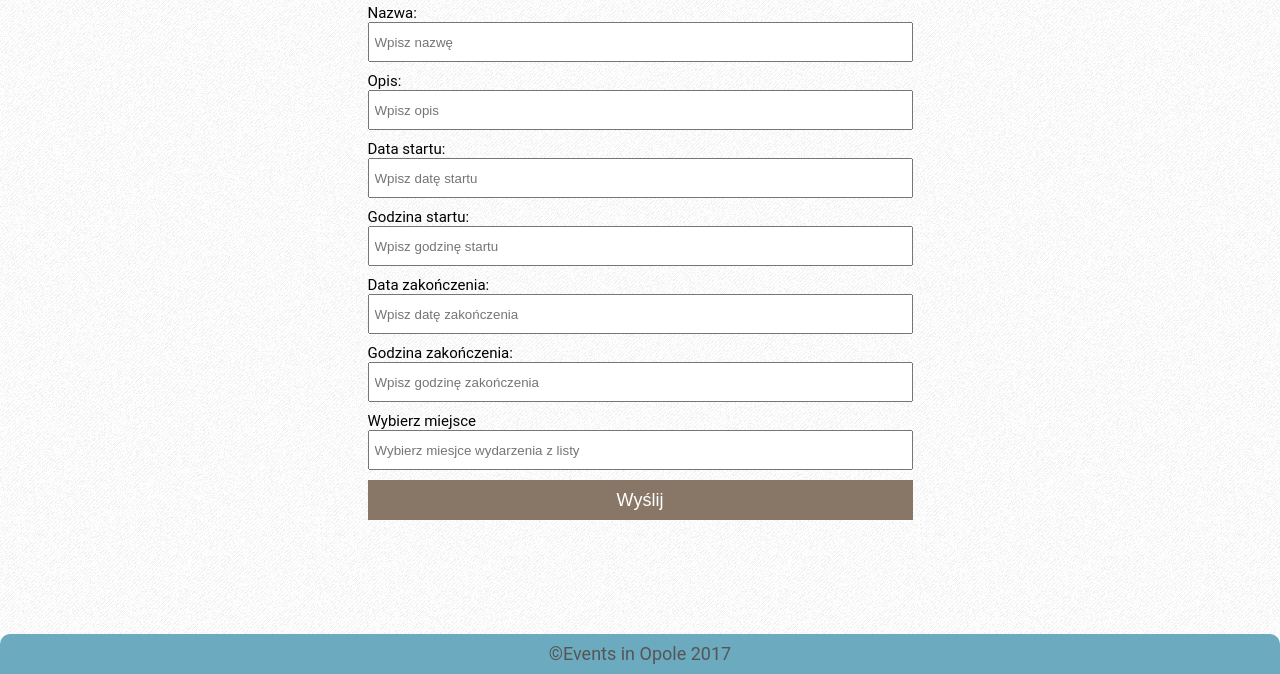
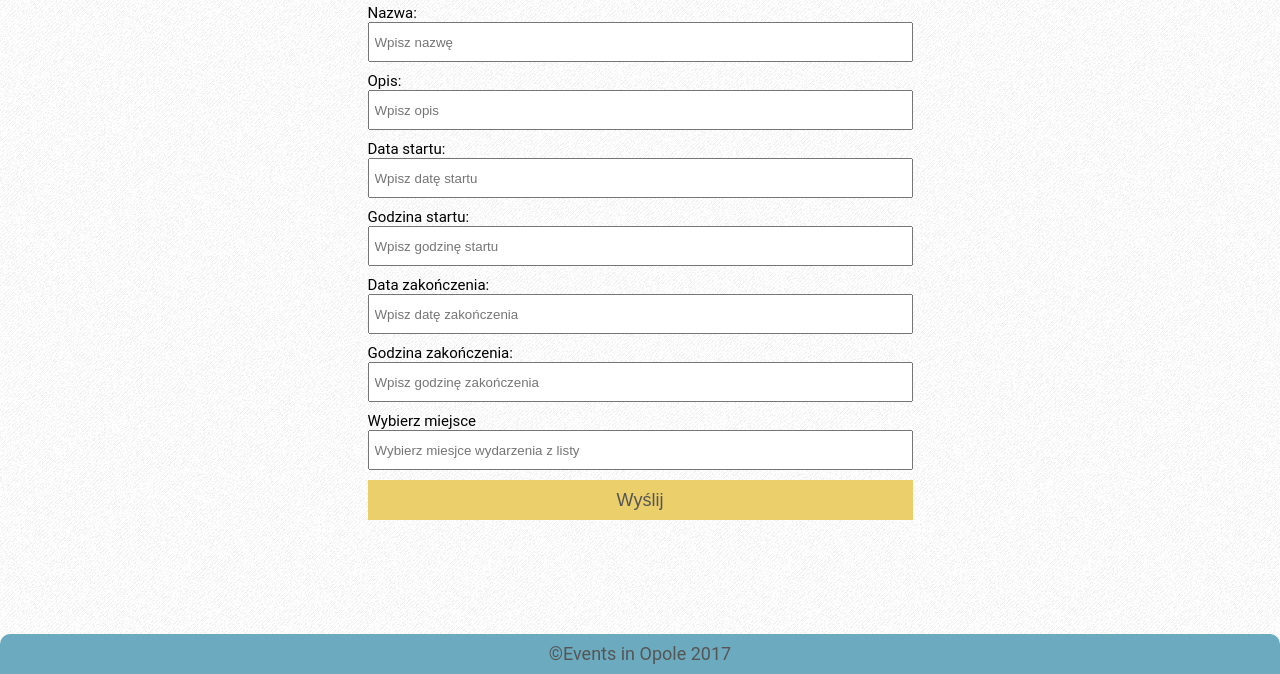
Before and after one commit to tojatos/PiastCode, a CodeIgniter app: page /PiastCode/index.php/event/create_event_form in a window 1280 px wide. Shown: the part 126-800 px from the top of the page. Run offline with CodeIgniter, Linux system fonts and the light colour scheme.

Commit message:
button color

```diff
--- a/public/css/main.scss
+++ b/public/css/main.scss
@@ -248,12 +248,15 @@ html {
 
     }
     .button-primary{
-            background-color: #876;
-            color: #fff;
+            background-color: #EACF6B;
+            color: #555;
             border: 2px;
             height: 40px;
             cursor: pointer;
             font-size: 18px;
+            &:hover{
+                background-color: #FADF7B;
+            }
 
         }
         .title{
```
Also changed, not shown: public/css/main.css.
